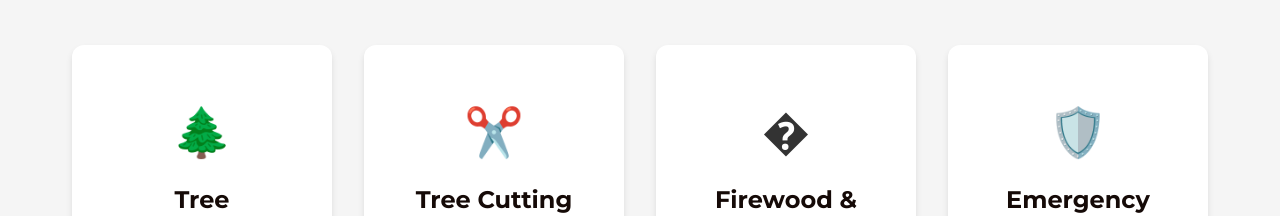
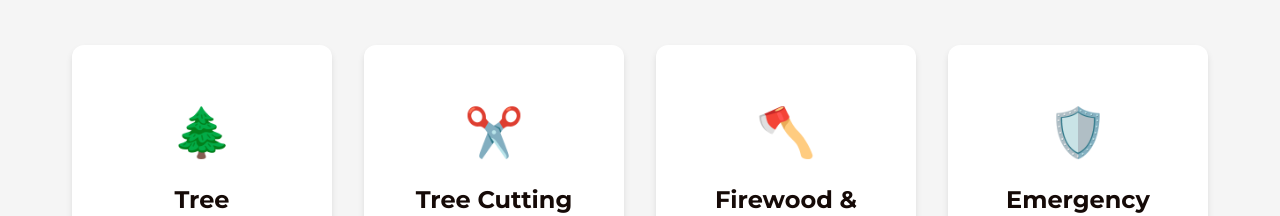
Before and after one commit to sevalbalikci/muletownmillingtn, a plain HTML site: page index.html in a window 1280 px wide. Shown: the part 1013-1229 px from the top of the page. Drawn offline with nearby package versions, Linux system fonts and the light colour scheme.

Commit message:
Update service icon in index.html to use an axe emoji for Firewood & Lumber Sales

```diff
--- a/index.html
+++ b/index.html
@@ -320,7 +320,7 @@
             itemscope
             itemtype="https://schema.org/Service"
           >
-            <div class="service-icon" aria-hidden="true">�</div>
+            <div class="service-icon" aria-hidden="true">🪓</div>
             <h3 class="service-title" itemprop="name">
               Firewood & Lumber Sales
             </h3>
```
